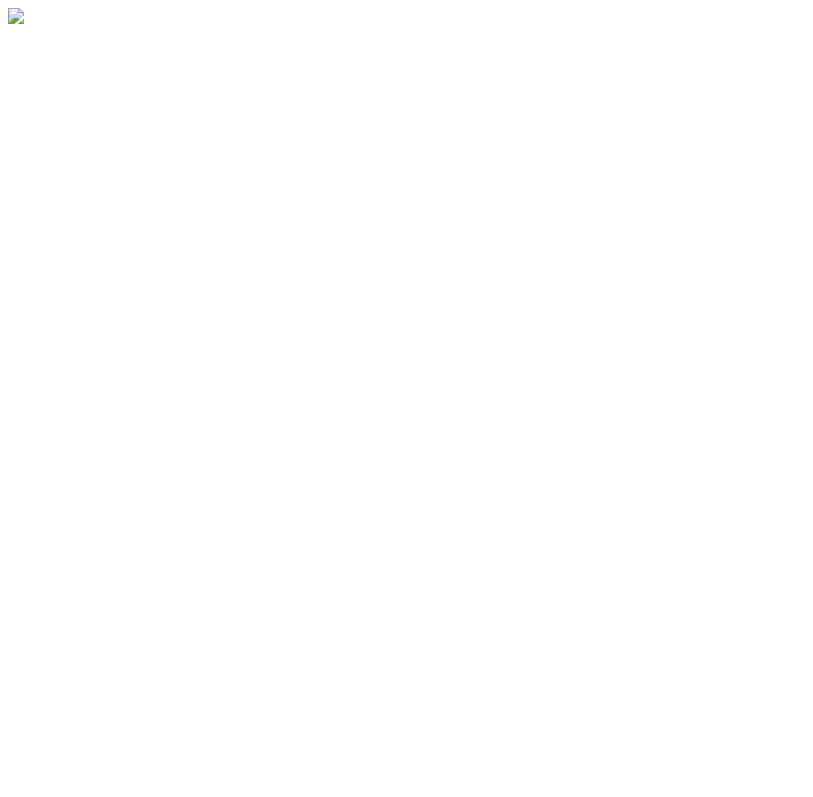
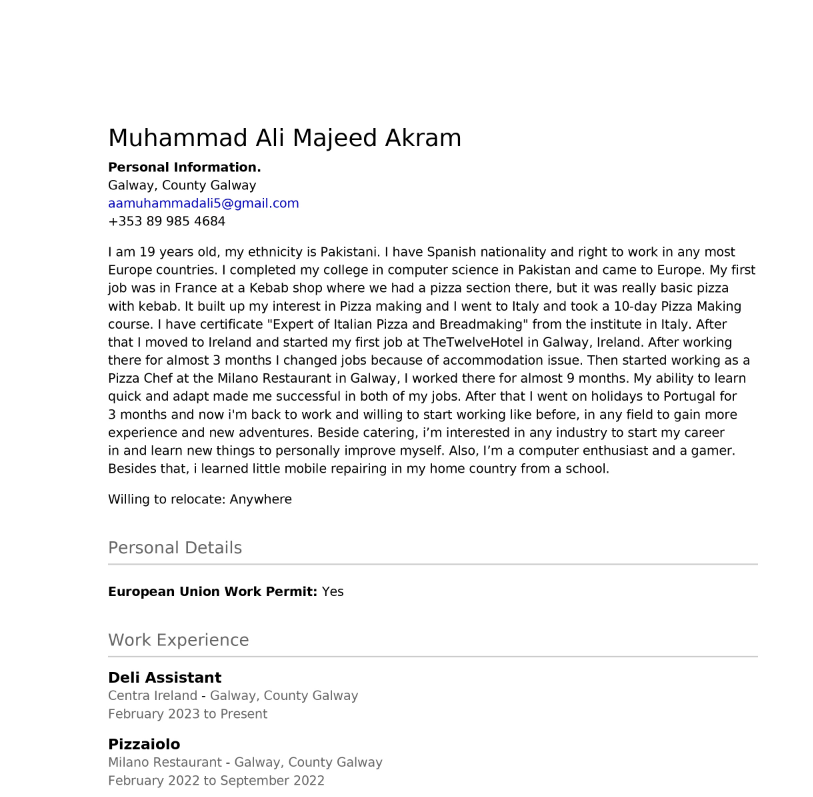
Before and after one commit to AluuBaba/portfolio, a plain HTML site: page resume.html in a window 1280 px wide. Shown: the top 797 px of the page, without its empty margins (0-813 px from the left). Drawn offline with Linux system fonts and the light colour scheme.

Commit message:
Update resume.html

```diff
--- a/resume.html
+++ b/resume.html
@@ -6,6 +6,6 @@
     <title>Resume</title>
 </head>
 <body>
-    <img src="resume/png" height="1100">
+    <img src="resume.png" height="1100">
 </body>
 </html>
```
